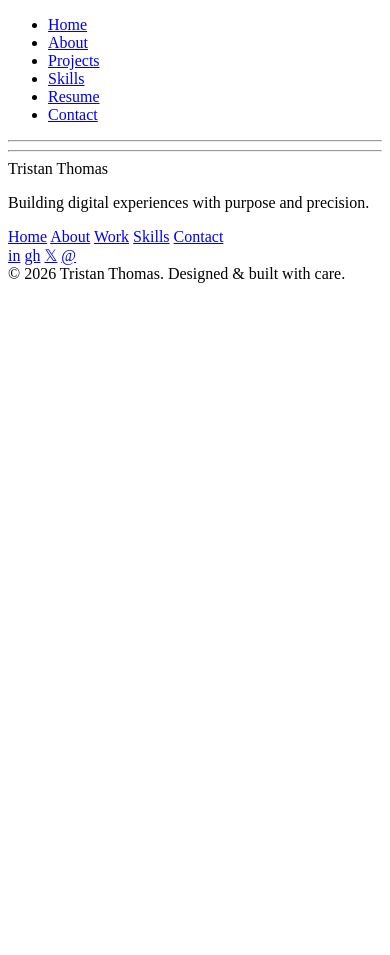
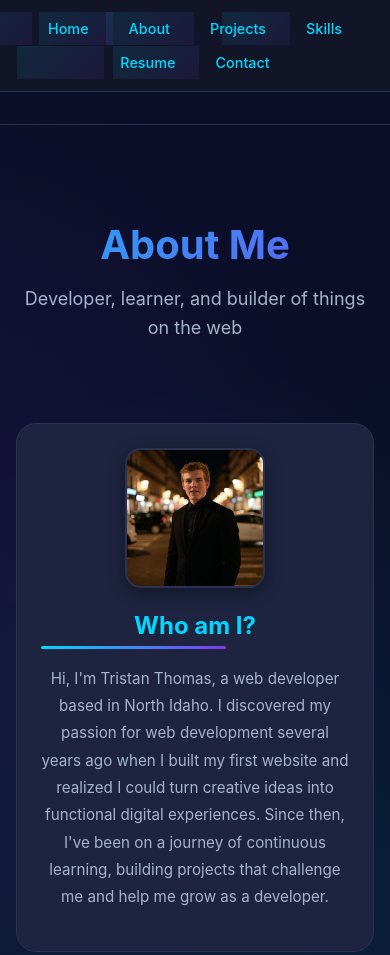
Before and after one commit to TristanEDU/AlgoLearnHTMLProject, a plain HTML site: page about.html in a window 390 px wide. Shown: the top 955 px of the page. Before the commit the page ends 844 px from the top, so only its background shows below. Drawn offline with Linux system fonts and the light colour scheme.

Commit message:
Add About page with personal bio and professional sections
- Create about.html with structured layout and navigation
- Add hero section with tagline "Developer, learner, and builder of things on the web"
- Implement bio section with four card-row components covering:
  * Personal introduction and passion for web development
  * Background journey from HTML/CSS to modern frameworks
  * Approach and philosophy on clean code and user-centered design
  * Current focus on JavaScript, React, and interactive applications
- Include semantic HTML with proper alt text for images
- Add footer with brand, navigation, social links, and copyright
- Implement lazy loading for performance optimization

```diff
--- a/about.html
+++ b/about.html
@@ -3,6 +3,8 @@
 	<head>
 		<meta charset="UTF-8" />
 		<meta name="viewport" content="width=device-width, initial-scale=1.0" />
+    <link rel="stylesheet" href="css/style.css">
+    <link rel="stylesheet" href="css/about-style.css">
 		<title>About - Tristan Thomas's Portfolio</title>
 	</head>
 	<body>
@@ -22,8 +24,77 @@
 		<hr />
 		<main>
 			<!-- Main content -->
-		</main>
-    <hr>
+
+			<section id="about-me-section">
+				<h1>About Me</h1>
+				<p class="tagline">Developer, learner, and builder of things on the web</p>
+			</section>
+
+			<!-- Bio section -->
+
+			<section id="bio-section">
+				<div id="bio-section-card-row1" class="card-row">
+					<figure>
+						<img
+							src="images/tristan-upper-body-shot.jpg"
+							alt="Portrait of Tristan Thomas in a black suit with blury city background"
+							width="200"
+							loading="lazy"
+							class="card-row-image bio-section-card-row-image"
+							id="bio-section-card-row-image1" />
+					</figure>
+					<div class="card-row-text bio-section-card-row-text" id="bio-section-card-row-text1">
+						<h2 class="bio-section-card-row-text-heading" id="bio-section-card-row-text-heading1">Who am I?</h2>
+						<p class="bio-section-card-row-text-p" id="bio-section-card-row-text-p1">Hi, I'm Tristan Thomas, a web developer based in North Idaho. I discovered my passion for web development several years ago when I built my first website and realized I could turn creative ideas into functional digital experiences. Since then, I've been on a journey of continuous learning, building projects that challenge me and help me grow as a developer.</p>
+					</div>
+				</div>
+				<div id="bio-section-card-row2" class="card-row">
+					<figure>
+						<img
+							src="images/late-night-coding.png"
+							alt="Illustration of a web developer working late at a desk, surrounded by notes and code, symbolizing the journey from learning HTML and CSS to building modern web applications"
+							width="200"
+							loading="lazy"
+							class="card-row-image bio-section-card-row-image"
+							id="bio-section-card-row-image2" />
+					</figure>
+					<div class="card-row-text bio-section-card-row-text" id="bio-section-card-row-text2">
+						<h2 class="bio-section-card-row-text-heading" id="bio-section-card-row-text-heading2">Background & Journey</h2>
+						<p class="bio-section-card-row-text-p" id="bio-section-card-row-text-p2">My path to web development started with curiosity and a desire to understand how the internet works. I began with HTML and CSS, creating simple static pages, and gradually expanded my skills to include JavaScript, responsive design, and modern frameworks. Along the way, I've completed numerous online courses, built personal projects, and collaborated with others to bring ideas to life. Each project has taught me something new and reinforced my love for problem-solving through code.</p>
+					</div>
+				</div>
+				<div id="bio-section-card-row3" class="card-row">
+					<figure>
+						<img
+							src="images/aproach.png"
+							alt="Hyper-realistic dark workspace with clean code, wireframes, and design tools, representing a thoughtful, user-centered web design philosophy"
+							width="200"
+							loading="lazy"
+							class="card-row-image bio-section-card-row-image"
+							id="bio-section-card-row-image3" />
+					</figure>
+					<div class="card-row-text bio-section-card-row-text" id="bio-section-card-row-text3">
+						<h2 class="bio-section-card-row-text-heading" id="bio-section-card-row-text-heading3">Approach & Philosophy</h2>
+						<p class="bio-section-card-row-text-p" id="bio-section-card-row-text-p3">I believe great websites are built on a foundation of clean, semantic code and user-centered design. I approach every project with attention to detail, a focus on accessibility, and a commitment to writing code that's not just functional, but maintainable and scalable. I'm passionate about creating experiences that are both beautiful and intuitive, where form and function work together seamlessly.</p>
+					</div>
+				</div>
+				<div id="bio-section-card-row4" class="card-row">
+					<figure>
+						<img
+							src="images/web-dev-learner.png"
+							alt="Web developer coding on a laptop with JavaScript and React logos displayed, representing current learning focus"
+							width="200"
+							loading="lazy"
+							class="card-row-image bio-section-card-row-image"
+							id="bio-section-card-row-image4" />
+					</figure>
+					<div class="card-row-text bio-section-card-row-text" id="bio-section-card-row-text4">
+						<h2 class="bio-section-card-row-text-heading" id="bio-section-card-row-text-heading4">Current Focus</h2>
+						<p class="bio-section-card-row-text-p" id="bio-section-card-row-text-p4">Currently, I'm focused on expanding my JavaScript skills and diving deeper into React and modern web development practices. I'm particularly interested in building interactive web applications that solve real-world problems. When I'm not coding, you'll find me exploring new technologies, contributing to open-source projects, or sharing what I've learned with the developer community.</p>
+					</div>
+				</div>
+			</section>
+		<hr />
 		<footer>
 			<!-- Footer -->
 			<div>
--- /dev/null
+++ b/css/about-style.css
@@ -0,0 +1,575 @@
+/* ===================================
+   TRISTAN THOMAS PORTFOLIO - ABOUT PAGE
+   Complete standalone stylesheet
+   =================================== */
+
+/* CSS RESET & BASE */
+* {
+	margin: 0;
+	padding: 0;
+	box-sizing: border-box;
+}
+
+:root {
+	/* Dark Mode Color Palette */
+	--bg-primary: #0a0e27;
+	--bg-secondary: #131729;
+	--bg-tertiary: #1a1f3a;
+	--bg-card: #1e2440;
+	--bg-card-hover: #252b4a;
+
+	/* Accent Colors */
+	--accent-primary: #00d9ff;
+	--accent-secondary: #7c3aed;
+	--accent-gradient: linear-gradient(135deg, #00d9ff 0%, #7c3aed 100%);
+	--accent-glow: rgba(0, 217, 255, 0.3);
+
+	/* Text Colors */
+	--text-primary: #e8eaf6;
+	--text-secondary: #a5b4cb;
+	--text-muted: #6b7a99;
+
+	/* Borders & Shadows */
+	--border-color: #2a3352;
+	--shadow-sm: 0 2px 8px rgba(0, 0, 0, 0.3);
+	--shadow-md: 0 4px 16px rgba(0, 0, 0, 0.4);
+	--shadow-lg: 0 8px 32px rgba(0, 0, 0, 0.5);
+	--glow-effect: 0 0 20px var(--accent-glow);
+
+	/* Spacing */
+	--spacing-xs: 0.5rem;
+	--spacing-sm: 1rem;
+	--spacing-md: 1.5rem;
+	--spacing-lg: 2rem;
+	--spacing-xl: 3rem;
+	--spacing-2xl: 4rem;
+
+	/* Typography */
+	--font-body: 'Inter', 'Segoe UI', Tahoma, Geneva, Verdana, sans-serif;
+	--font-heading: 'Space Grotesk', 'Inter', sans-serif;
+
+	/* Transitions */
+	--transition-fast: 0.2s ease;
+	--transition-normal: 0.3s ease;
+	--transition-slow: 0.5s ease;
+}
+
+/* GLOBAL STYLES */
+html {
+	scroll-behavior: smooth;
+	font-size: 16px;
+}
+
+body {
+	font-family: var(--font-body);
+	background: var(--bg-primary);
+	color: var(--text-primary);
+	line-height: 1.6;
+	overflow-x: hidden;
+	position: relative;
+}
+
+/* Animated Background Effect */
+body::before {
+	content: '';
+	position: fixed;
+	top: -50%;
+	left: -50%;
+	width: 200%;
+	height: 200%;
+	background: radial-gradient(circle at 20% 50%, rgba(124, 58, 237, 0.1) 0%, transparent 50%),
+	            radial-gradient(circle at 80% 80%, rgba(0, 217, 255, 0.1) 0%, transparent 50%);
+	animation: backgroundShift 20s ease infinite;
+	pointer-events: none;
+	z-index: -1;
+}
+
+@keyframes backgroundShift {
+	0%, 100% { transform: translate(0, 0) rotate(0deg); }
+	33% { transform: translate(-10%, 10%) rotate(5deg); }
+	66% { transform: translate(10%, -10%) rotate(-5deg); }
+}
+
+/* TYPOGRAPHY */
+h1, h2, h3, h4, h5, h6 {
+	font-family: var(--font-heading);
+	font-weight: 700;
+	line-height: 1.2;
+	margin-bottom: var(--spacing-sm);
+}
+
+h1 {
+	font-size: clamp(2.5rem, 5vw, 4rem);
+	background: var(--accent-gradient);
+	-webkit-background-clip: text;
+	-webkit-text-fill-color: transparent;
+	background-clip: text;
+	animation: gradientShift 8s ease infinite;
+	background-size: 200% 200%;
+}
+
+@keyframes gradientShift {
+	0%, 100% { background-position: 0% 50%; }
+	50% { background-position: 100% 50%; }
+}
+
+h2 {
+	font-size: clamp(1.5rem, 3vw, 2rem);
+	color: var(--accent-primary);
+}
+
+h3 {
+	font-size: clamp(1.25rem, 2.5vw, 1.5rem);
+	color: var(--accent-primary);
+}
+
+p {
+	color: var(--text-secondary);
+	margin-bottom: var(--spacing-sm);
+}
+
+a {
+	color: var(--accent-primary);
+	text-decoration: none;
+	transition: all var(--transition-normal);
+}
+
+a:hover {
+	color: var(--accent-secondary);
+}
+
+/* HEADER & NAVIGATION */
+header {
+	background: rgba(19, 23, 41, 0.95);
+	backdrop-filter: blur(10px);
+	border-bottom: 1px solid var(--border-color);
+	position: sticky;
+	top: 0;
+	z-index: 1000;
+	animation: slideDown 0.5s ease;
+}
+
+@keyframes slideDown {
+	from {
+		transform: translateY(-100%);
+		opacity: 0;
+	}
+	to {
+		transform: translateY(0);
+		opacity: 1;
+	}
+}
+
+nav ul {
+	list-style: none;
+	display: flex;
+	justify-content: center;
+	flex-wrap: wrap;
+	gap: var(--spacing-sm);
+	padding: var(--spacing-md) var(--spacing-sm);
+}
+
+nav ul li a {
+	padding: var(--spacing-xs) var(--spacing-md);
+	border-radius: 8px;
+	font-weight: 500;
+	position: relative;
+	overflow: hidden;
+	transition: all var(--transition-normal);
+}
+
+nav ul li a::before {
+	content: '';
+	position: absolute;
+	top: 0;
+	left: -100%;
+	width: 100%;
+	height: 100%;
+	background: var(--accent-gradient);
+	opacity: 0.1;
+	transition: left var(--transition-normal);
+	z-index: -1;
+}
+
+nav ul li a:hover::before {
+	left: 0;
+}
+
+nav ul li a:hover {
+	color: var(--accent-primary);
+	transform: translateY(-2px);
+}
+
+header hr {
+	border: none;
+	height: 1px;
+	background: var(--border-color);
+	margin: 0;
+}
+
+/* MAIN CONTENT */
+main {
+	max-width: 1200px;
+	margin: 0 auto;
+	padding: var(--spacing-xl) var(--spacing-md);
+}
+
+section {
+	margin-bottom: var(--spacing-2xl);
+}
+
+/* HR STYLING */
+hr {
+	border: none;
+	height: 1px;
+	background: var(--border-color);
+	margin: var(--spacing-xl) 0;
+}
+
+/* ABOUT ME SECTION */
+#about-me-section {
+	text-align: center;
+	padding: var(--spacing-xl) 0;
+	margin-bottom: var(--spacing-2xl);
+	animation: fadeInUp 0.8s ease forwards;
+}
+
+@keyframes fadeInUp {
+	from {
+		opacity: 0;
+		transform: translateY(30px);
+	}
+	to {
+		opacity: 1;
+		transform: translateY(0);
+	}
+}
+
+#about-me-section h1 {
+	margin-bottom: var(--spacing-sm);
+}
+
+#about-me-section .tagline {
+	font-size: clamp(1.125rem, 2.5vw, 1.5rem);
+	color: var(--text-secondary);
+	max-width: 600px;
+	margin: 0 auto;
+}
+
+.tagline {
+	font-size: clamp(1rem, 2vw, 1.25rem);
+	color: var(--text-muted);
+	font-weight: 400;
+}
+
+/* BIO SECTION - CARD ROWS */
+#bio-section {
+	margin-bottom: var(--spacing-2xl);
+}
+
+.card-row {
+	display: grid;
+	grid-template-columns: 200px 1fr;
+	gap: var(--spacing-xl);
+	align-items: center;
+	background: var(--bg-card);
+	border: 1px solid var(--border-color);
+	border-radius: 20px;
+	padding: var(--spacing-xl);
+	margin-bottom: var(--spacing-xl);
+	transition: all var(--transition-normal);
+	position: relative;
+	overflow: hidden;
+	animation: fadeInUp 0.8s ease forwards;
+	opacity: 0;
+}
+
+/* Staggered animation delays */
+#bio-section-card-row1 { animation-delay: 0.1s; }
+#bio-section-card-row2 { animation-delay: 0.2s; }
+#bio-section-card-row3 { animation-delay: 0.3s; }
+#bio-section-card-row4 { animation-delay: 0.4s; }
+
+/* Gradient accent line on hover */
+.card-row::before {
+	content: '';
+	position: absolute;
+	top: 0;
+	left: 0;
+	right: 0;
+	height: 4px;
+	background: var(--accent-gradient);
+	transform: scaleX(0);
+	transform-origin: left;
+	transition: transform var(--transition-normal);
+}
+
+.card-row:hover::before {
+	transform: scaleX(1);
+}
+
+.card-row:hover {
+	background: var(--bg-card-hover);
+	transform: translateY(-5px);
+	box-shadow: var(--shadow-lg);
+	border-color: var(--accent-primary);
+}
+
+/* Alternate layout for even rows */
+#bio-section-card-row2,
+#bio-section-card-row4 {
+	grid-template-columns: 1fr 200px;
+}
+
+#bio-section-card-row2 figure,
+#bio-section-card-row4 figure {
+	order: 2;
+}
+
+#bio-section-card-row2 .card-row-text,
+#bio-section-card-row4 .card-row-text {
+	order: 1;
+}
+
+/* Figure and image styling */
+.card-row figure {
+	margin: 0;
+	display: flex;
+	justify-content: center;
+	align-items: center;
+}
+
+.card-row-image {
+	width: 200px;
+	height: 200px;
+	object-fit: cover;
+	border-radius: 16px;
+	border: 2px solid var(--border-color);
+	box-shadow: var(--shadow-md);
+	transition: all var(--transition-normal);
+}
+
+.card-row:hover .card-row-image {
+	transform: scale(1.05) rotate(2deg);
+	border-color: var(--accent-primary);
+	box-shadow: var(--shadow-lg), var(--glow-effect);
+}
+
+/* Text content styling */
+.card-row-text {
+	display: flex;
+	flex-direction: column;
+	gap: var(--spacing-sm);
+}
+
+.bio-section-card-row-text-heading {
+	color: var(--accent-primary);
+	margin-bottom: var(--spacing-xs);
+	font-size: clamp(1.5rem, 3vw, 2rem);
+}
+
+.bio-section-card-row-text-p {
+	color: var(--text-secondary);
+	line-height: 1.8;
+	font-size: clamp(0.95rem, 1.5vw, 1.1rem);
+}
+
+/* FOOTER */
+footer {
+	background: var(--bg-secondary);
+	border-top: 1px solid var(--border-color);
+	padding: var(--spacing-xl) var(--spacing-md);
+	text-align: center;
+}
+
+footer > div {
+	max-width: 1200px;
+	margin: 0 auto;
+}
+
+footer hr {
+	display: none;
+}
+
+.brand {
+	font-size: 1.5rem;
+	font-weight: 700;
+	font-family: var(--font-heading);
+	background: var(--accent-gradient);
+	-webkit-background-clip: text;
+	-webkit-text-fill-color: transparent;
+	background-clip: text;
+	margin-bottom: var(--spacing-xs);
+}
+
+footer .tagline {
+	margin-bottom: var(--spacing-lg);
+}
+
+footer nav {
+	display: flex;
+	justify-content: center;
+	gap: var(--spacing-lg);
+	flex-wrap: wrap;
+	margin-bottom: var(--spacing-lg);
+}
+
+footer nav a {
+	font-size: 0.95rem;
+	opacity: 0.8;
+	transition: all var(--transition-fast);
+}
+
+footer nav a:hover {
+	opacity: 1;
+	transform: translateY(-2px);
+}
+
+.social-links {
+	display: flex;
+	justify-content: center;
+	gap: var(--spacing-md);
+	margin-bottom: var(--spacing-lg);
+}
+
+.social-links a {
+	width: 44px;
+	height: 44px;
+	display: flex;
+	align-items: center;
+	justify-content: center;
+	background: var(--bg-card);
+	border: 1px solid var(--border-color);
+	border-radius: 50%;
+	font-weight: 700;
+	transition: all var(--transition-normal);
+}
+
+.social-links a:hover {
+	background: var(--accent-gradient);
+	color: white;
+	transform: translateY(-3px) rotate(5deg);
+	box-shadow: var(--glow-effect);
+}
+
+.copyright {
+	font-size: 0.875rem;
+	color: var(--text-muted);
+	padding-top: var(--spacing-md);
+	border-top: 1px solid var(--border-color);
+}
+
+/* RESPONSIVE DESIGN */
+@media (max-width: 968px) {
+	.card-row,
+	#bio-section-card-row2,
+	#bio-section-card-row4 {
+		grid-template-columns: 180px 1fr;
+		gap: var(--spacing-lg);
+		padding: var(--spacing-lg);
+	}
+
+	.card-row-image {
+		width: 180px;
+		height: 180px;
+	}
+}
+
+@media (max-width: 768px) {
+	:root {
+		--spacing-xl: 2rem;
+		--spacing-2xl: 3rem;
+	}
+
+	nav ul {
+		padding: var(--spacing-sm);
+		gap: var(--spacing-xs);
+	}
+
+	nav ul li a {
+		padding: var(--spacing-xs) var(--spacing-sm);
+		font-size: 0.9rem;
+	}
+
+	.card-row,
+	#bio-section-card-row2,
+	#bio-section-card-row4 {
+		grid-template-columns: 1fr;
+		text-align: center;
+		gap: var(--spacing-md);
+		padding: var(--spacing-lg);
+	}
+
+	#bio-section-card-row2 figure,
+	#bio-section-card-row4 figure {
+		order: 1;
+	}
+
+	#bio-section-card-row2 .card-row-text,
+	#bio-section-card-row4 .card-row-text {
+		order: 2;
+	}
+
+	.card-row-image {
+		width: 160px;
+		height: 160px;
+		margin: 0 auto;
+	}
+
+	.bio-section-card-row-text-heading {
+		text-align: center;
+	}
+
+	footer nav {
+		flex-direction: column;
+		gap: var(--spacing-sm);
+	}
+}
+
+@media (max-width: 480px) {
+	main {
+		padding: var(--spacing-lg) var(--spacing-sm);
+	}
+
+	.card-row {
+		padding: var(--spacing-md);
+		margin-bottom: var(--spacing-lg);
+	}
+
+	.card-row-image {
+		width: 140px;
+		height: 140px;
+	}
+
+	#about-me-section {
+		padding: var(--spacing-lg) 0;
+	}
+}
+
+/* ACCESSIBILITY */
+@media (prefers-reduced-motion: reduce) {
+	*,
+	*::before,
+	*::after {
+		animation-duration: 0.01ms !important;
+		animation-iteration-count: 1 !important;
+		transition-duration: 0.01ms !important;
+	}
+
+	.card-row {
+		opacity: 1;
+	}
+}
+
+/* Focus states for keyboard navigation */
+a:focus-visible,
+button:focus-visible {
+	outline: 2px solid var(--accent-primary);
+	outline-offset: 4px;
+	border-radius: 4px;
+}
+
+.card-row:focus-within {
+	outline: 2px solid var(--accent-primary);
+	outline-offset: 4px;
+}
```
Also changed, not shown: index.html (+1 -1 lines), images/late-night-coding.png (added), 2 other files.
